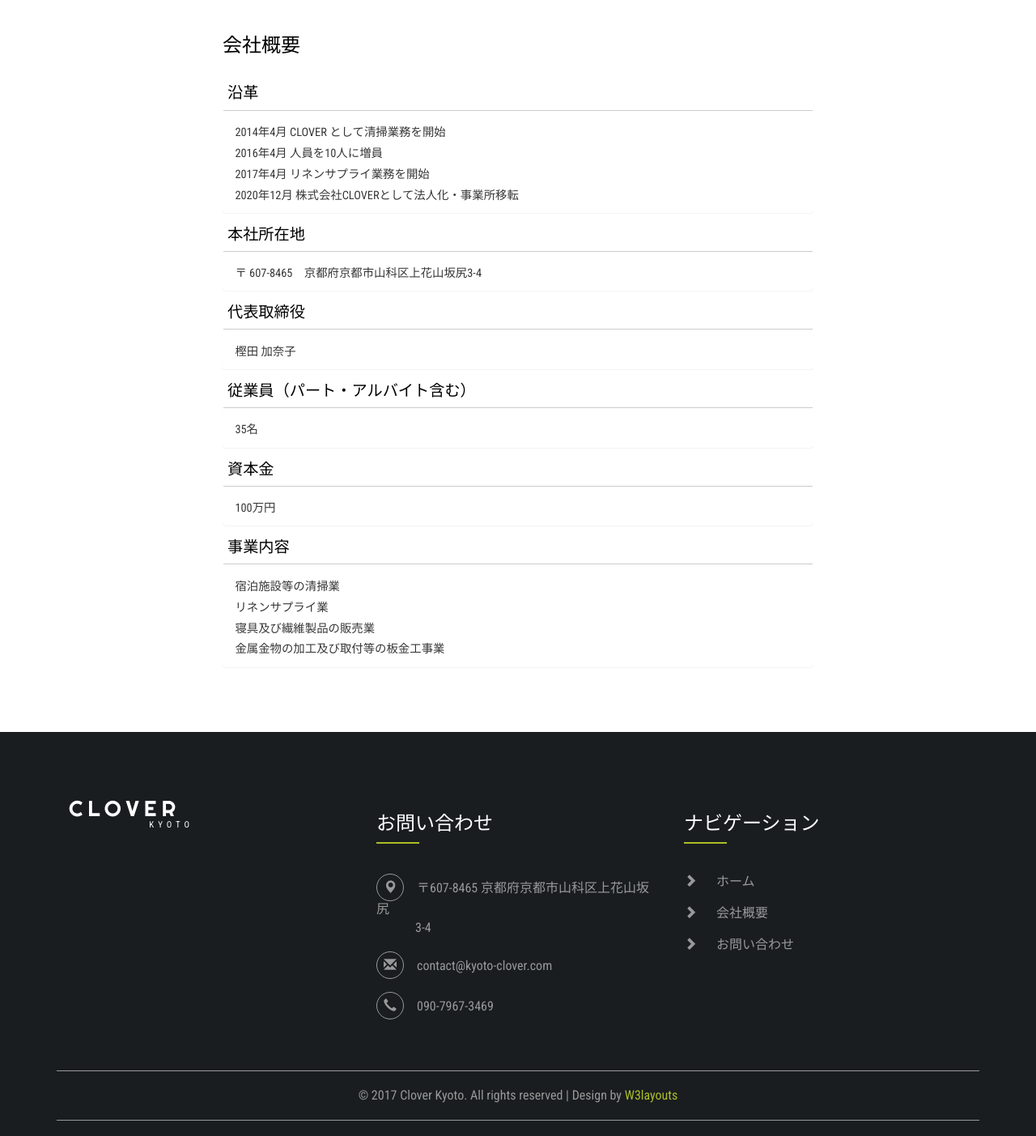
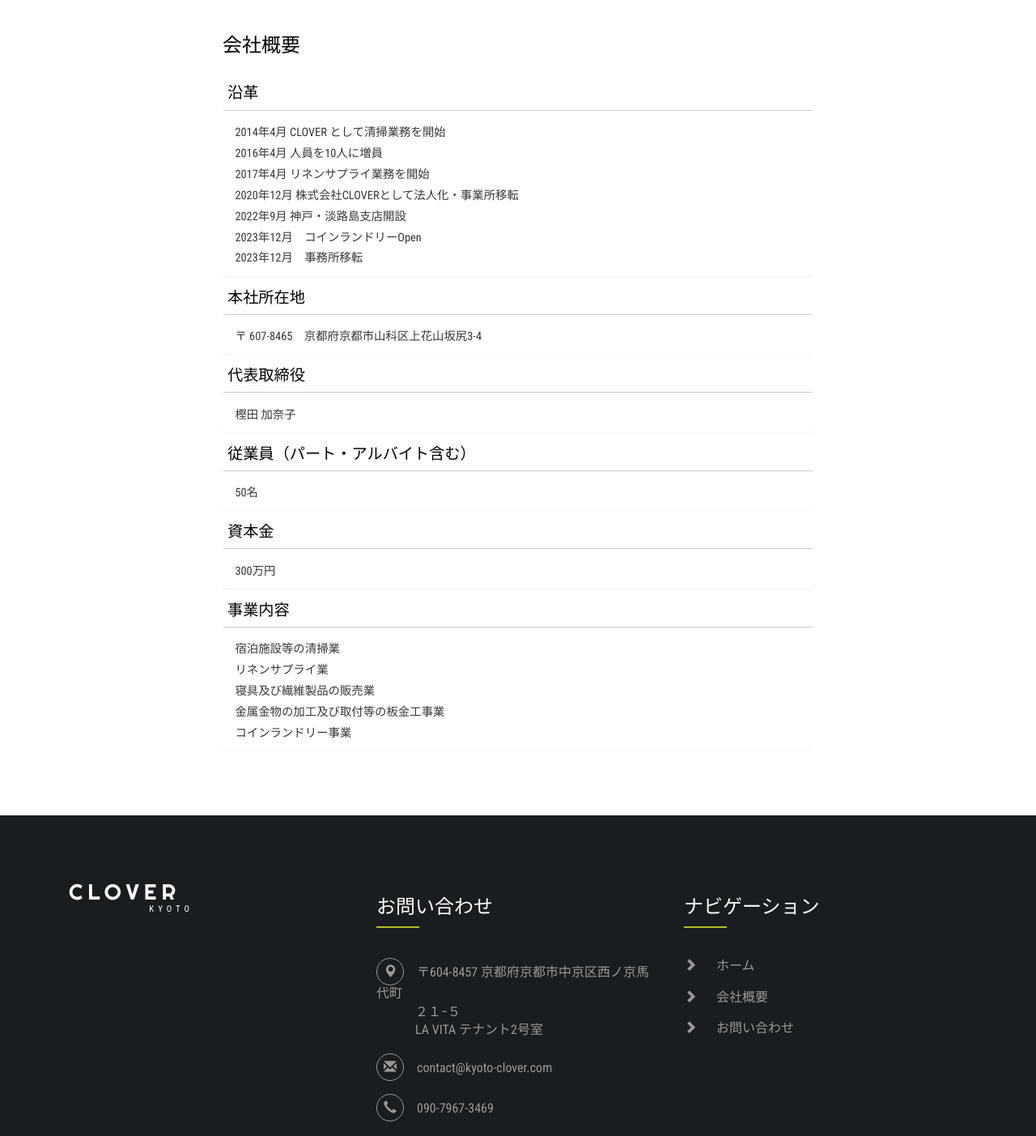
Before and after one commit to drobune/clover2, a plain HTML site: page about.html in a window 1280 px wide. Shown: the part 300-1703 px from the top of the page at 81% size. Drawn offline with Linux system fonts and the light colour scheme.

Commit message:
Update about.html

```diff
--- a/about.html
+++ b/about.html
@@ -121,7 +121,10 @@
 								2014年4月  CLOVER として清掃業務を開始<br>
 								2016年4月  人員を10人に増員<br>
 								2017年4月  リネンサプライ業務を開始<br>
-								2020年12月 株式会社CLOVERとして法人化・事業所移転
+								2020年12月 株式会社CLOVERとして法人化・事業所移転<br>
+								2022年9月 神戸・淡路島支店開設<br>
+								2023年12月　コインランドリーOpen<br>
+								2023年12月　事務所移転
 							</div>
 						</div>
 					</div>
@@ -163,7 +166,7 @@
 						</div>
 						<div >
 							<div class="panel-body panel_text">
-								35名
+								50名
 							</div>
 						</div>
 					</div>
@@ -177,7 +180,7 @@
 						</div>
 						<div >
 							<div class="panel-body panel_text">
-								100万円
+								300万円
 							</div>
 						</div>
 					</div>
@@ -194,7 +197,8 @@
 								宿泊施設等の清掃業<br>
 								リネンサプライ業<br>
 								寝具及び繊維製品の販売業<br>
-								金属金物の加工及び取付等の板金工事業
+								金属金物の加工及び取付等の板金工事業<br>
+								コインランドリー事業
 							</div>
 						</div>
 					</div>
@@ -219,7 +223,7 @@
 			<div class="col-md-4 agileinfo_footer_grid" id="contact-info">
 				<h3>お問い合わせ</h3>
 				<ul class="agileinfo_footer_grid_list">
-					<li><i class="glyphicon glyphicon-map-marker" aria-hidden="true"></i>〒607-8465  京都府京都市山科区上花山坂尻<span>3-4</span></li>
+					<li><i class="glyphicon glyphicon-map-marker" aria-hidden="true"></i>〒604-8457 京都府京都市中京区西ノ京馬代町<span>２１−５</span><span>LA VITA テナント2号室</span></li>
 					<li><i class="glyphicon glyphicon-envelope" aria-hidden="true"></i><a href="mailto:contact@kyoto-clover.com">contact@kyoto-clover.com</a></li>
 					<li><i class="glyphicon glyphicon-earphone" aria-hidden="true"></i>090-7967-3469</li>
 				</ul>
```
